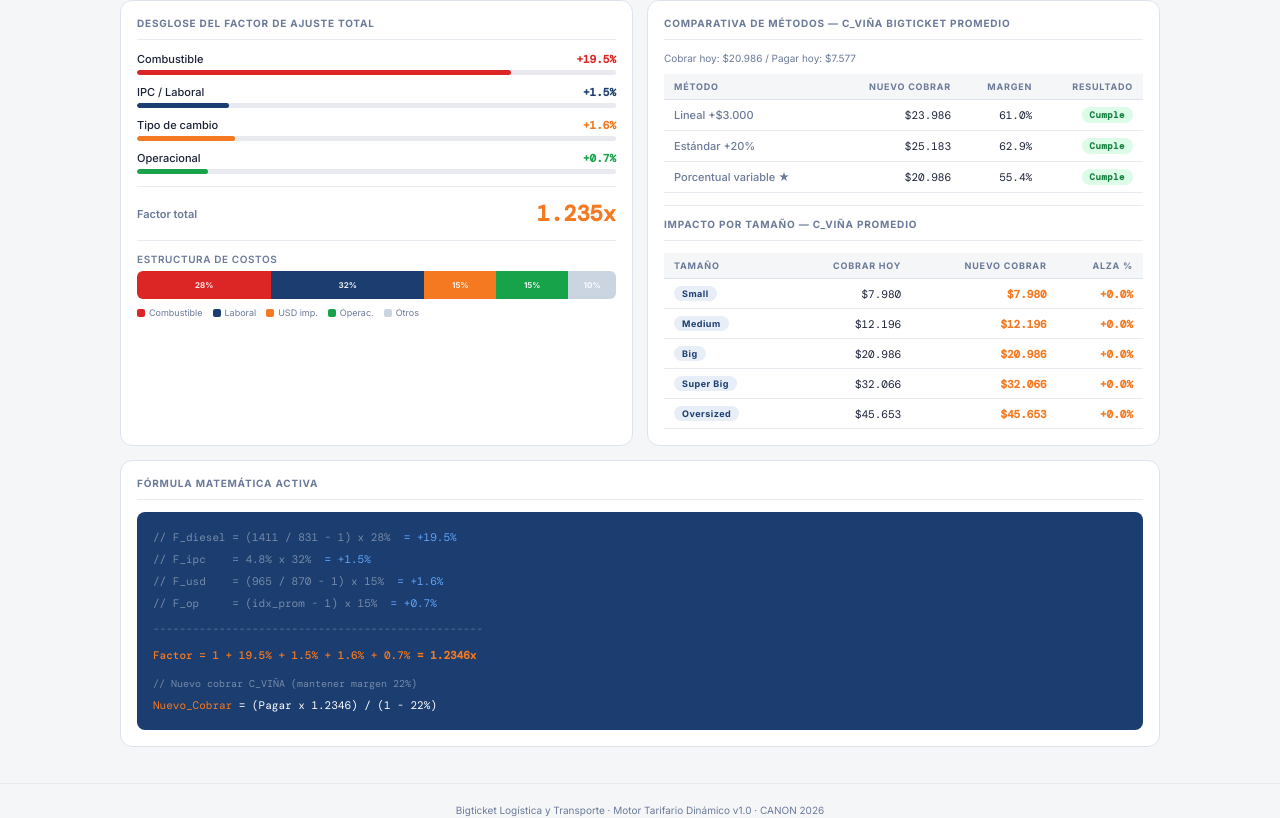
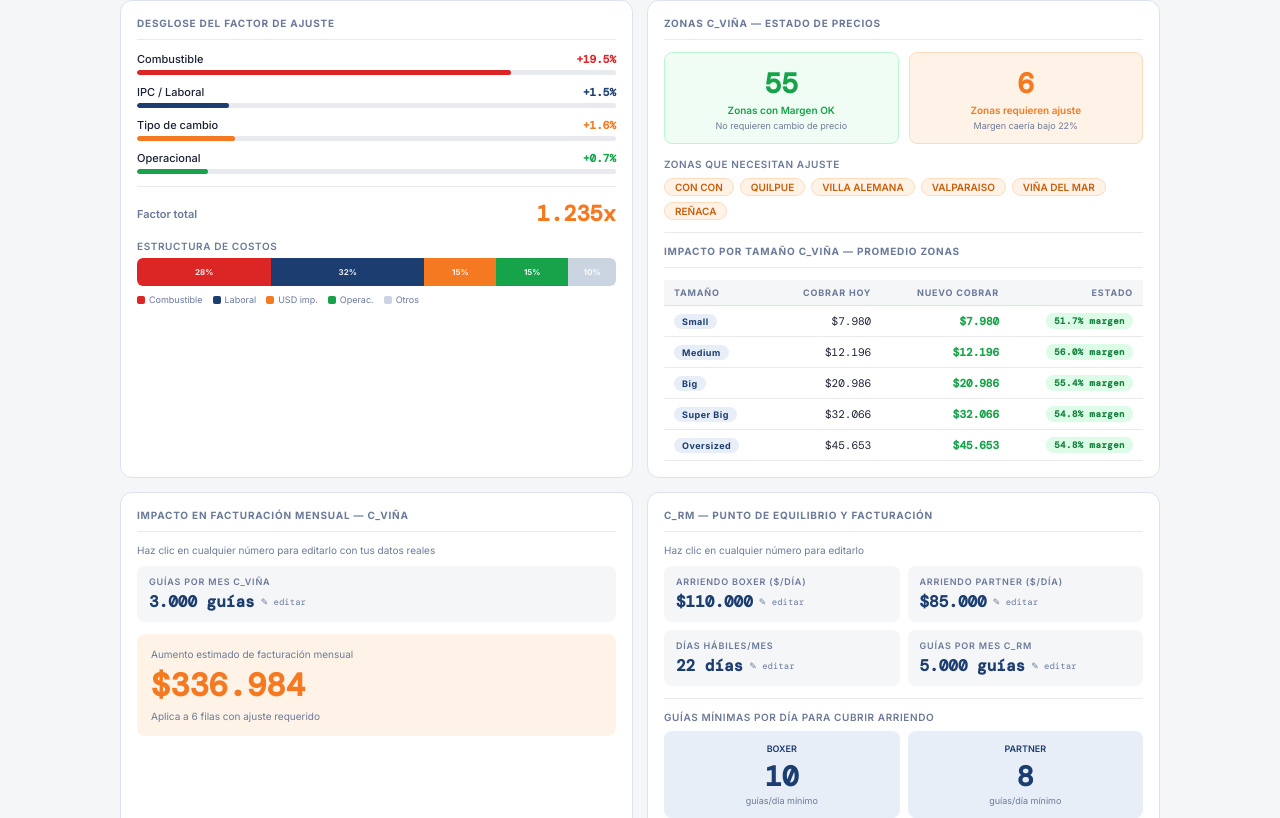
Before and after one commit to bigticket-logistica/bigticket-tarifario, a React (Vite) app: page / in a window 1280 px wide. Shown: the part 242-1060 px from the top of the page. Built offline with nearby package versions, Linux system fonts and the light colour scheme.

Commit message:
Update Dashboard.jsx

```diff
--- a/src/components/Dashboard.jsx
+++ b/src/components/Dashboard.jsx
@@ -1,19 +1,15 @@
-import React from 'react'
+import React, { useState } from 'react'
 import { Card, CardHeader, KpiCard, Badge, FactorBar, Separator, Grid } from './UI.jsx'
-import { calcTarifa, fmt, pct, pctSigned, SIZES_AVG, TAM_LABELS } from '../data.js'
-
+import { calcDetalle, fmt, pct, pctSigned, SIZES_AVG, TAM_LABELS, DATA_VINA } from '../data.js'
 
 function FormulaLine({ vars, factor }) {
   const { total, fComb, fIpc, fUsd, fOp } = factor
   const lines = [
-    { comment: true, text: `// F_diesel = (${Math.round(vars.diesel)} / ${vars.dieselRef} - 1) x ${vars.pcomb}%`, result: `= +${(fComb*100).toFixed(1)}%` },
-    { comment: true, text: `// F_ipc    = ${(vars.ipc/100*100).toFixed(1)}% x 32%`, result: `= +${(fIpc*100).toFixed(1)}%` },
-    { comment: true, text: `// F_usd    = (${Math.round(vars.usd)} / ${vars.usdRef} - 1) x 15%`, result: `= +${(fUsd*100).toFixed(1)}%` },
-    { comment: true, text: `// F_op     = (idx_prom - 1) x 15%`, result: `= +${(fOp*100).toFixed(1)}%` },
+    { text: `// F_diesel = (${Math.round(vars.diesel)} / ${vars.dieselRef} - 1) x ${vars.pcomb}%`, result: `= +${(fComb*100).toFixed(1)}%` },
+    { text: `// F_ipc    = ${vars.ipc.toFixed(1)}% x 32%`, result: `= +${(fIpc*100).toFixed(1)}%` },
+    { text: `// F_usd    = (${Math.round(vars.usd)} / ${vars.usdRef} - 1) x 15%`, result: `= +${(fUsd*100).toFixed(1)}%` },
+    { text: `// F_op     = (idx_prom - 1) x 15%`, result: `= +${(fOp*100).toFixed(1)}%` },
   ]
-  const sep = '-'.repeat(50)
-  const factorLine = `Factor = 1 + ${(fComb*100).toFixed(1)}% + ${(fIpc*100).toFixed(1)}% + ${(fUsd*100).toFixed(1)}% + ${(fOp*100).toFixed(1)}%`
-  const newCobrar = `Nuevo_Cobrar = (Pagar x ${total.toFixed(4)}) / (1 - ${vars.margen}%)`
   return (
     <div>
       {lines.map((l, i) => (
@@ -22,16 +18,47 @@ function FormulaLine({ vars, factor }) {
           <span style={{ color: '#60A5FA' }}>{l.result}</span>
         </div>
       ))}
-      <div style={{ color: 'rgba(255,255,255,0.3)', margin: '4px 0' }}>{sep}</div>
+      <div style={{ color: 'rgba(255,255,255,0.3)', margin: '4px 0' }}>{'—'.repeat(48)}</div>
       <div>
-        <span style={{ color: '#F47920', fontWeight: 500 }}>{factorLine}</span>
-        <span style={{ color: '#F47920', fontWeight: 700 }}> = {total.toFixed(4)}x</span>
+        <span style={{ color: '#F47920' }}>Factor = 1 + {(fComb*100).toFixed(1)}% + {(fIpc*100).toFixed(1)}% + {(fUsd*100).toFixed(1)}% + {(fOp*100).toFixed(1)}%</span>
+        <span style={{ color: '#fff', fontWeight: 700 }}> = {total.toFixed(4)}x</span>
       </div>
-      <div style={{ marginTop: 8, color: 'rgba(255,255,255,0.4)', fontSize: 10 }}>{`// Nuevo cobrar C_VIÑA (mantener margen ${vars.margen}%)`}</div>
+      <div style={{ marginTop: 8, color: 'rgba(255,255,255,0.4)', fontSize: 10 }}>
+        {'// Nuevo cobrar C_VIÑA: solo sube si margen cae bajo ' + vars.margen + '%'}
+      </div>
       <div>
         <span style={{ color: '#F47920' }}>Nuevo_Cobrar</span>
-        <span style={{ color: '#fff' }}> = (Pagar x {total.toFixed(4)}) / (1 - {vars.margen}%)</span>
+        <span style={{ color: '#fff' }}> = MAX(Cobrar_actual, (Pagar x {total.toFixed(3)}) / (1 - {vars.margen}%))</span>
       </div>
+    </div>
+  )
+}
+
+function EditableKpi({ label, value, onChange, prefix = '', suffix = '', color = '#1B3D6F' }) {
+  const [editing, setEditing] = useState(false)
+  const [tmp, setTmp] = useState(value)
+  return (
+    <div style={{ background: '#F5F6F8', borderRadius: 8, padding: '10px 12px' }}>
+      <div style={{ fontSize: 9, fontWeight: 600, color: '#6B7A99', textTransform: 'uppercase', letterSpacing: '0.8px', marginBottom: 4 }}>{label}</div>
+      {editing ? (
+        <input
+          type="number"
+          value={tmp}
+          onChange={e => setTmp(+e.target.value)}
+          onBlur={() => { onChange(tmp); setEditing(false) }}
+          onKeyDown={e => e.key === 'Enter' && (onChange(tmp), setEditing(false))}
+          autoFocus
+          style={{ width: '100%', fontSize: 16, fontWeight: 700, fontFamily: 'DM Mono, monospace', color, border: '1px solid ' + color, borderRadius: 4, padding: '2px 6px', background: '#fff' }}
+        />
+      ) : (
+        <div
+          onClick={() => { setTmp(value); setEditing(true) }}
+          style={{ fontSize: 16, fontWeight: 700, fontFamily: 'DM Mono, monospace', color, cursor: 'pointer', display: 'flex', alignItems: 'center', gap: 6 }}
+        >
+          {prefix}{fmt(value)}{suffix}
+          <span style={{ fontSize: 9, color: '#6B7A99', fontWeight: 400 }}>✎ editar</span>
+        </div>
+      )}
     </div>
   )
 }
@@ -40,48 +67,62 @@ export default function Dashboard({ vars, factor }) {
   const { total, fComb, fIpc, fUsd, fOp } = factor
   const margen = vars.margen
 
-  const methods = [
-    { n: 'Lineal +$3.000', nc: 20986 + 3000, np: Math.round(7577 * total) },
-    { n: 'Estándar +20%', nc: Math.round(20986 * 1.20), np: Math.round(7577 * total) },
-    { n: 'Porcentual variable ★', ...calcTarifa(20986, 7577, total, margen, false) },
-  ]
+  const [arriendoBoxer, setArriendoBoxer] = useState(110000)
+  const [arriendoPartner, setArriendoPartner] = useState(85000)
+  const [guiasMesVina, setGuiasMesVina] = useState(3000)
+  const [guiasMesRM, setGuiasMesRM] = useState(5000)
+  const [diasHabiles, setDiasHabiles] = useState(22)
+
+  const zonaConAjuste = DATA_VINA.filter(r => calcDetalle(r.cob, r.pag, total, margen, false).necesitaAjuste)
+  const zonaOK = DATA_VINA.filter(r => !calcDetalle(r.cob, r.pag, total, margen, false).necesitaAjuste)
+
+  const impactoVina = DATA_VINA.reduce((acc, r) => {
+    const { nc, necesitaAjuste } = calcDetalle(r.cob, r.pag, total, margen, false)
+    return acc + (necesitaAjuste ? nc - r.cob : 0)
+  }, 0)
+  const impactoVinaTotal = (impactoVina / DATA_VINA.length) * guiasMesVina
+
+  const cobrosRM = [2500, 5500, 9500, 11500, 18500]
+  const cobrosRMNuevos = cobrosRM.map(c => Math.round(c * total))
+  const cobPromedioRMNuevo = cobrosRMNuevos.reduce((a, b) => a + b, 0) / cobrosRMNuevos.length
+  const alzaPromRM = cobPromedioRMNuevo - cobrosRM.reduce((a, b) => a + b, 0) / cobrosRM.length
+  const impactoRMTotal = alzaPromRM * guiasMesRM
+  const peqBoxer = Math.ceil(arriendoBoxer / cobPromedioRMNuevo)
+  const peqPartner = Math.ceil(arriendoPartner / cobPromedioRMNuevo)
 
   const costSegs = [
     { lbl: 'Combustible', w: vars.pcomb / 100, c: '#DC2626' },
     { lbl: 'Laboral', w: 0.32, c: '#1B3D6F' },
     { lbl: 'USD imp.', w: 0.15, c: '#F47920' },
     { lbl: 'Operac.', w: 0.15, c: '#16A34A' },
-    { lbl: 'Otros', w: Math.max(0, 1 - vars.pcomb / 100 - 0.32 - 0.15 - 0.15), c: '#CBD5E1' },
+    { lbl: 'Otros', w: Math.max(0, 1 - vars.pcomb / 100 - 0.62), c: '#CBD5E1' },
   ]
 
   return (
     <div>
       <Grid cols={4} gap={12} style={{ marginBottom: 16 }}>
-        <KpiCard label="Factor de ajuste" value={total.toFixed(3) + 'x'} sub="sobre precio actual" color="#F47920" topColor="#F47920" />
-        <KpiCard label="Diésel actual" value={'$' + fmt(vars.diesel)} sub={`ref. $${fmt(vars.dieselRef)}/L (+${pct((vars.diesel / vars.dieselRef) - 1)})`} color="#DC2626" topColor="#DC2626" />
-        <KpiCard label="USD / CLP" value={'$' + fmt(vars.usd)} sub={`ref. $${fmt(vars.usdRef)} (${pctSigned((vars.usd - vars.usdRef) / vars.usdRef)})`} color="#1B3D6F" topColor="#1B3D6F" />
-        <KpiCard label="Margen objetivo" value={vars.margen + '%'} sub="C_VIÑA y C_RM" color="#16A34A" topColor="#16A34A" />
+        <KpiCard label="Factor de ajuste" value={total.toFixed(3) + 'x'} sub="sobre costo base" color="#F47920" topColor="#F47920" />
+        <KpiCard label="Diésel actual" value={'$' + fmt(vars.diesel)} sub={`ref. $${fmt(vars.dieselRef)}/L (+${pct((vars.diesel/vars.dieselRef)-1)})`} color="#DC2626" topColor="#DC2626" />
+        <KpiCard label="USD / CLP" value={'$' + fmt(vars.usd)} sub={`ref. $${fmt(vars.usdRef)} (${pctSigned((vars.usd-vars.usdRef)/vars.usdRef)})`} color="#1B3D6F" topColor="#1B3D6F" />
+        <KpiCard label="Margen objetivo" value={vars.margen + '%'} sub="piso mínimo garantizado" color="#16A34A" topColor="#16A34A" />
       </Grid>
 
       <Grid cols={2} gap={14} style={{ marginBottom: 14 }}>
         <Card>
-          <CardHeader>Desglose del factor de ajuste total</CardHeader>
+          <CardHeader>Desglose del factor de ajuste</CardHeader>
           <FactorBar label="Combustible" value={fComb} max={0.25} color="#DC2626" />
           <FactorBar label="IPC / Laboral" value={fIpc} max={0.08} color="#1B3D6F" />
           <FactorBar label="Tipo de cambio" value={fUsd} max={0.08} color="#F47920" />
           <FactorBar label="Operacional" value={fOp} max={0.05} color="#16A34A" />
           <Separator />
-          <div style={{ display: 'flex', justifyContent: 'space-between', alignItems: 'center' }}>
+          <div style={{ display: 'flex', justifyContent: 'space-between', alignItems: 'center', marginBottom: 12 }}>
             <span style={{ fontSize: 11, fontWeight: 600, color: '#6B7A99' }}>Factor total</span>
             <span style={{ fontSize: 22, fontWeight: 700, fontFamily: 'DM Mono, monospace', color: '#F47920' }}>{total.toFixed(3)}x</span>
           </div>
-          <Separator />
-          <div style={{ fontSize: 10, fontWeight: 600, color: '#6B7A99', textTransform: 'uppercase', letterSpacing: '0.6px', marginBottom: 6 }}>
-            Estructura de costos
-          </div>
+          <div style={{ fontSize: 10, fontWeight: 600, color: '#6B7A99', textTransform: 'uppercase', letterSpacing: '0.6px', marginBottom: 6 }}>Estructura de costos</div>
           <div style={{ height: 28, display: 'flex', borderRadius: 6, overflow: 'hidden', marginBottom: 8 }}>
             {costSegs.map(s => (
-              <div key={s.lbl} style={{ flex: s.w, background: s.c, display: 'flex', alignItems: 'center', justifyContent: 'center', minWidth: 24 }}>
+              <div key={s.lbl} style={{ flex: s.w, background: s.c, display: 'flex', alignItems: 'center', justifyContent: 'center', minWidth: 20 }}>
                 <span style={{ fontSize: 8, fontWeight: 700, color: 'rgba(255,255,255,0.9)' }}>{Math.round(s.w * 100)}%</span>
               </div>
             ))}
@@ -97,44 +138,48 @@ export default function Dashboard({ vars, factor }) {
         </Card>
 
         <Card>
-          <CardHeader>Comparativa de métodos — C_VIÑA BIGTICKET promedio</CardHeader>
-          <div style={{ fontSize: 10, color: '#6B7A99', marginBottom: 10 }}>Cobrar hoy: $20.986 / Pagar hoy: $7.577</div>
+          <CardHeader>Zonas C_VIÑA — estado de precios</CardHeader>
+          <Grid cols={2} gap={10} style={{ marginBottom: 14 }}>
+            <div style={{ background: '#F0FDF4', border: '1px solid #BBF7D0', borderRadius: 8, padding: 12, textAlign: 'center' }}>
+              <div style={{ fontSize: 28, fontWeight: 700, color: '#16A34A', fontFamily: 'DM Mono, monospace' }}>{zonaOK.length}</div>
+              <div style={{ fontSize: 10, fontWeight: 600, color: '#16A34A', marginTop: 2 }}>Zonas con Margen OK</div>
+              <div style={{ fontSize: 9, color: '#6B7A99', marginTop: 4 }}>No requieren cambio de precio</div>
+            </div>
+            <div style={{ background: '#FFF3E8', border: '1px solid #FDDCBE', borderRadius: 8, padding: 12, textAlign: 'center' }}>
+              <div style={{ fontSize: 28, fontWeight: 700, color: '#F47920', fontFamily: 'DM Mono, monospace' }}>{zonaConAjuste.length}</div>
+              <div style={{ fontSize: 10, fontWeight: 600, color: '#F47920', marginTop: 2 }}>Zonas requieren ajuste</div>
+              <div style={{ fontSize: 9, color: '#6B7A99', marginTop: 4 }}>Margen caería bajo {margen}%</div>
+            </div>
+          </Grid>
+          {zonaConAjuste.length > 0 ? (
+            <>
+              <div style={{ fontSize: 10, fontWeight: 600, color: '#6B7A99', textTransform: 'uppercase', letterSpacing: '0.6px', marginBottom: 8 }}>Zonas que necesitan ajuste</div>
+              <div style={{ display: 'flex', flexWrap: 'wrap', gap: 6 }}>
+                {[...new Set(zonaConAjuste.map(r => r.zona))].map(z => (
+                  <span key={z} style={{ background: '#FFF3E8', color: '#C95E0A', border: '1px solid #FDDCBE', borderRadius: 20, padding: '2px 10px', fontSize: 10, fontWeight: 600 }}>{z}</span>
+                ))}
+              </div>
+            </>
+          ) : (
+            <div style={{ background: '#F0FDF4', borderRadius: 8, padding: 12, textAlign: 'center', fontSize: 11, color: '#16A34A', fontWeight: 600 }}>
+              Todas las zonas mantienen margen sobre {margen}%
+            </div>
+          )}
+          <Separator />
+          <CardHeader>Impacto por tamaño C_VIÑA — promedio zonas</CardHeader>
           <table>
             <thead>
-              <tr><th>Método</th><th>Nuevo cobrar</th><th>Margen</th><th>Resultado</th></tr>
-            </thead>
-            <tbody>
-              {methods.map((m, i) => {
-                const nm = (m.nc - m.np) / m.nc
-                const ok = nm >= margen / 100 - 0.001
-                return (
-                  <tr key={i}>
-                    <td>{m.n}</td>
-                    <td>${fmt(m.nc)}</td>
-                    <td>{pct(nm)}</td>
-                    <td><Badge variant={ok ? 'green' : 'red'}>{ok ? 'Cumple' : 'No cumple'}</Badge></td>
-                  </tr>
-                )
-              })}
-            </tbody>
-          </table>
-
-          <Separator />
-          <CardHeader>Impacto por tamaño — C_VIÑA promedio</CardHeader>
-          <table>
-            <thead>
-              <tr><th>Tamaño</th><th>Cobrar hoy</th><th>Nuevo cobrar</th><th>Alza %</th></tr>
+              <tr><th>Tamaño</th><th>Cobrar hoy</th><th>Nuevo cobrar</th><th>Estado</th></tr>
             </thead>
             <tbody>
               {SIZES_AVG.map(s => {
-                const { nc } = calcTarifa(s.cob, s.pag, total, margen, false)
-                const alza = (nc - s.cob) / s.cob
+                const { nc, necesitaAjuste, margenNuevo } = calcDetalle(s.cob, s.pag, total, margen, false)
                 return (
                   <tr key={s.tam}>
                     <td><Badge variant="blue">{TAM_LABELS[s.tam]}</Badge></td>
                     <td>${fmt(s.cob)}</td>
-                    <td style={{ color: '#F47920', fontWeight: 600 }}>${fmt(nc)}</td>
-                    <td style={{ color: '#F47920', fontWeight: 600 }}>{pctSigned(alza)}</td>
+                    <td style={{ color: necesitaAjuste ? '#F47920' : '#16A34A', fontWeight: 600 }}>${fmt(nc)}</td>
+                    <td><Badge variant={necesitaAjuste ? 'orange' : 'green'}>{necesitaAjuste ? 'Ajustar' : pct(margenNuevo) + ' margen'}</Badge></td>
                   </tr>
                 )
               })}
@@ -143,17 +188,62 @@ export default function Dashboard({ vars, factor }) {
         </Card>
       </Grid>
 
+      <Grid cols={2} gap={14} style={{ marginBottom: 14 }}>
+        <Card>
+          <CardHeader>Impacto en facturación mensual — C_VIÑA</CardHeader>
+          <div style={{ fontSize: 10, color: '#6B7A99', marginBottom: 10 }}>Haz clic en cualquier número para editarlo con tus datos reales</div>
+          <EditableKpi label="Guías por mes C_VIÑA" value={guiasMesVina} onChange={setGuiasMesVina} suffix=" guías" color="#1B3D6F" />
+          <div style={{ background: zonaConAjuste.length > 0 ? '#FFF3E8' : '#F0FDF4', borderRadius: 8, padding: 14, marginTop: 12 }}>
+            <div style={{ fontSize: 10, color: '#6B7A99', marginBottom: 4 }}>Aumento estimado de facturación mensual</div>
+            <div style={{ fontSize: 32, fontWeight: 700, fontFamily: 'DM Mono, monospace', color: zonaConAjuste.length > 0 ? '#F47920' : '#16A34A' }}>
+              ${fmt(Math.abs(Math.round(impactoVinaTotal)))}
+            </div>
+            <div style={{ fontSize: 10, color: '#6B7A99', marginTop: 4 }}>
+              {zonaConAjuste.length > 0
+                ? `Aplica a ${zonaConAjuste.length} filas con ajuste requerido`
+                : 'Sin ajuste de precio necesario — margen garantizado'}
+            </div>
+          </div>
+        </Card>
+
+        <Card>
+          <CardHeader>C_RM — punto de equilibrio y facturación</CardHeader>
+          <div style={{ fontSize: 10, color: '#6B7A99', marginBottom: 10 }}>Haz clic en cualquier número para editarlo</div>
+          <Grid cols={2} gap={8} style={{ marginBottom: 10 }}>
+            <EditableKpi label="Arriendo Boxer ($/día)" value={arriendoBoxer} onChange={setArriendoBoxer} prefix="$" color="#1B3D6F" />
+            <EditableKpi label="Arriendo Partner ($/día)" value={arriendoPartner} onChange={setArriendoPartner} prefix="$" color="#1B3D6F" />
+            <EditableKpi label="Días hábiles/mes" value={diasHabiles} onChange={setDiasHabiles} suffix=" días" color="#1B3D6F" />
+            <EditableKpi label="Guías por mes C_RM" value={guiasMesRM} onChange={setGuiasMesRM} suffix=" guías" color="#1B3D6F" />
+          </Grid>
+          <Separator />
+          <div style={{ fontSize: 10, fontWeight: 600, color: '#6B7A99', textTransform: 'uppercase', letterSpacing: '0.6px', marginBottom: 8 }}>
+            Guías mínimas por día para cubrir arriendo
+          </div>
+          <Grid cols={2} gap={8} style={{ marginBottom: 12 }}>
+            <div style={{ background: '#E8EEF7', borderRadius: 8, padding: 12, textAlign: 'center' }}>
+              <div style={{ fontSize: 9, color: '#1B3D6F', fontWeight: 600, marginBottom: 4 }}>BOXER</div>
+              <div style={{ fontSize: 28, fontWeight: 700, fontFamily: 'DM Mono, monospace', color: '#1B3D6F' }}>{peqBoxer}</div>
+              <div style={{ fontSize: 9, color: '#6B7A99' }}>guías/día mínimo</div>
+            </div>
+            <div style={{ background: '#E8EEF7', borderRadius: 8, padding: 12, textAlign: 'center' }}>
+              <div style={{ fontSize: 9, color: '#1B3D6F', fontWeight: 600, marginBottom: 4 }}>PARTNER</div>
+              <div style={{ fontSize: 28, fontWeight: 700, fontFamily: 'DM Mono, monospace', color: '#1B3D6F' }}>{peqPartner}</div>
+              <div style={{ fontSize: 9, color: '#6B7A99' }}>guías/día mínimo</div>
+            </div>
+          </Grid>
+          <div style={{ background: '#FFF3E8', borderRadius: 8, padding: 12 }}>
+            <div style={{ fontSize: 10, color: '#6B7A99', marginBottom: 4 }}>Aumento facturación mensual C_RM con factor {total.toFixed(3)}x</div>
+            <div style={{ fontSize: 28, fontWeight: 700, fontFamily: 'DM Mono, monospace', color: '#F47920' }}>
+              +${fmt(Math.round(impactoRMTotal))}
+            </div>
+            <div style={{ fontSize: 9, color: '#6B7A99', marginTop: 2 }}>sobre {fmt(guiasMesRM)} guías/mes estimadas</div>
+          </div>
+        </Card>
+      </Grid>
+
       <Card>
         <CardHeader>Fórmula matemática activa</CardHeader>
-        <div style={{
-          background: '#1B3D6F',
-          borderRadius: 8,
-          padding: '14px 16px',
-          fontFamily: 'DM Mono, monospace',
-          fontSize: 11,
-          lineHeight: 2,
-          whiteSpace: 'pre-wrap',
-        }}>
+        <div style={{ background: '#1B3D6F', borderRadius: 8, padding: '14px 16px', fontFamily: 'DM Mono, monospace', fontSize: 11, lineHeight: 2 }}>
           <FormulaLine vars={vars} factor={factor} />
         </div>
       </Card>
```
